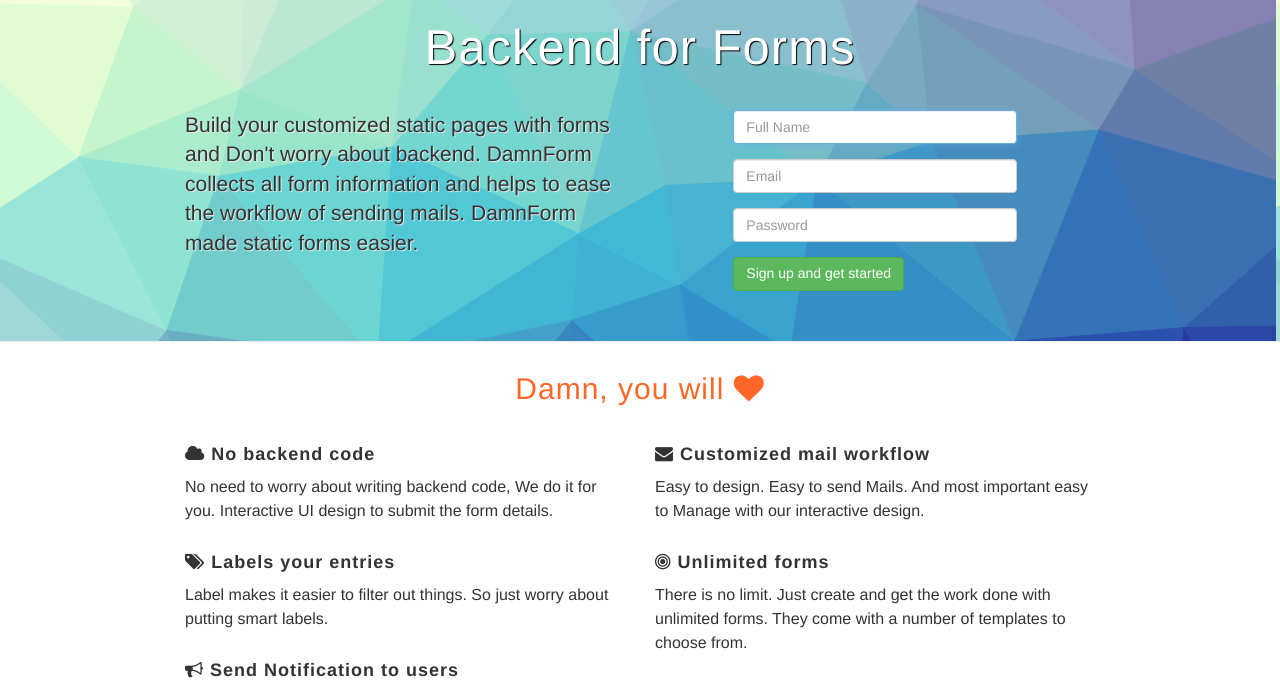
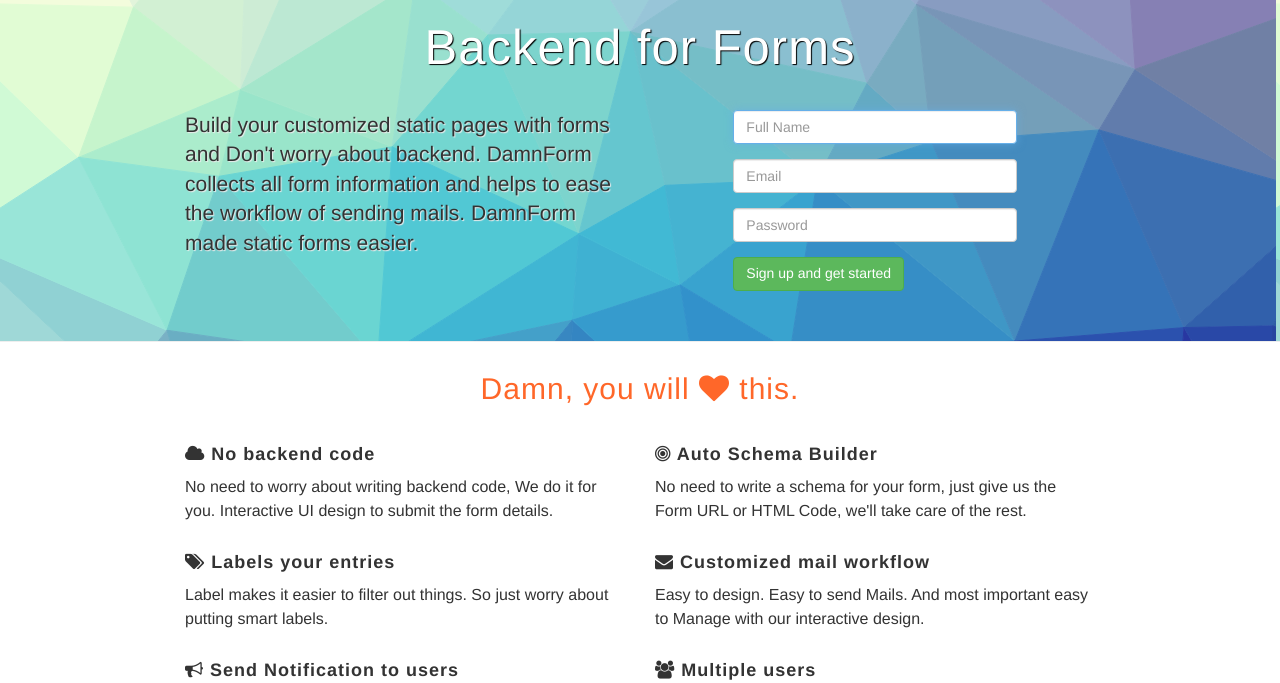
Before and after one commit to ChennaiNerd/damnform, a website: page client/index.html in a window 1280 px wide. Shown: the part 92-775 px from the top of the page. Drawn offline with Linux system fonts and the light colour scheme.

Commit message:
Update Front Page

```diff
--- a/client/index.html
+++ b/client/index.html
@@ -57,7 +57,7 @@
     </section>
 
     <div class="medium-container">
-      <h2 class="marketing-heading">Damn, you will <i class="fa fa-heart"></i></h2>
+      <h2 class="marketing-heading">Damn, you will <i class="fa fa-heart"></i> this.</h2>
       <div class="row marketing">
         <div class="col-lg-6">
           <h4><i class="fa fa-cloud"></i> No backend code</h4>
@@ -71,11 +71,15 @@
         </div>
 
         <div class="col-lg-6">
+
+          <h4><i class="fa fa-bullseye"></i> Auto Schema Builder</h4>
+                    <p>No need to write a schema for your form, just give us the Form URL or HTML Code, we'll take care of the rest.</p>
+
           <h4><i class="fa fa-envelope"></i> Customized mail workflow</h4>
           <p>Easy to design. Easy to send Mails. And most important easy to Manage with our interactive design.</p>
 
-          <h4><i class="fa fa-bullseye"></i> Unlimited forms</h4>
-          <p>There is no limit. Just create and get the work done with unlimited forms. They come with a number of templates to choose from.</p>
+          <!-- <h4><i class="fa fa-bullseye"></i> Unlimited forms</h4>
+          <p>There is no limit. Just create and get the work done with unlimited forms. They come with a number of templates to choose from.</p> -->
 
           <h4> <i class="fa fa-group"></i> Multiple users</h4>
           <p>The multiple users feature allows the user to associate a set of users for each form.</p>
```
